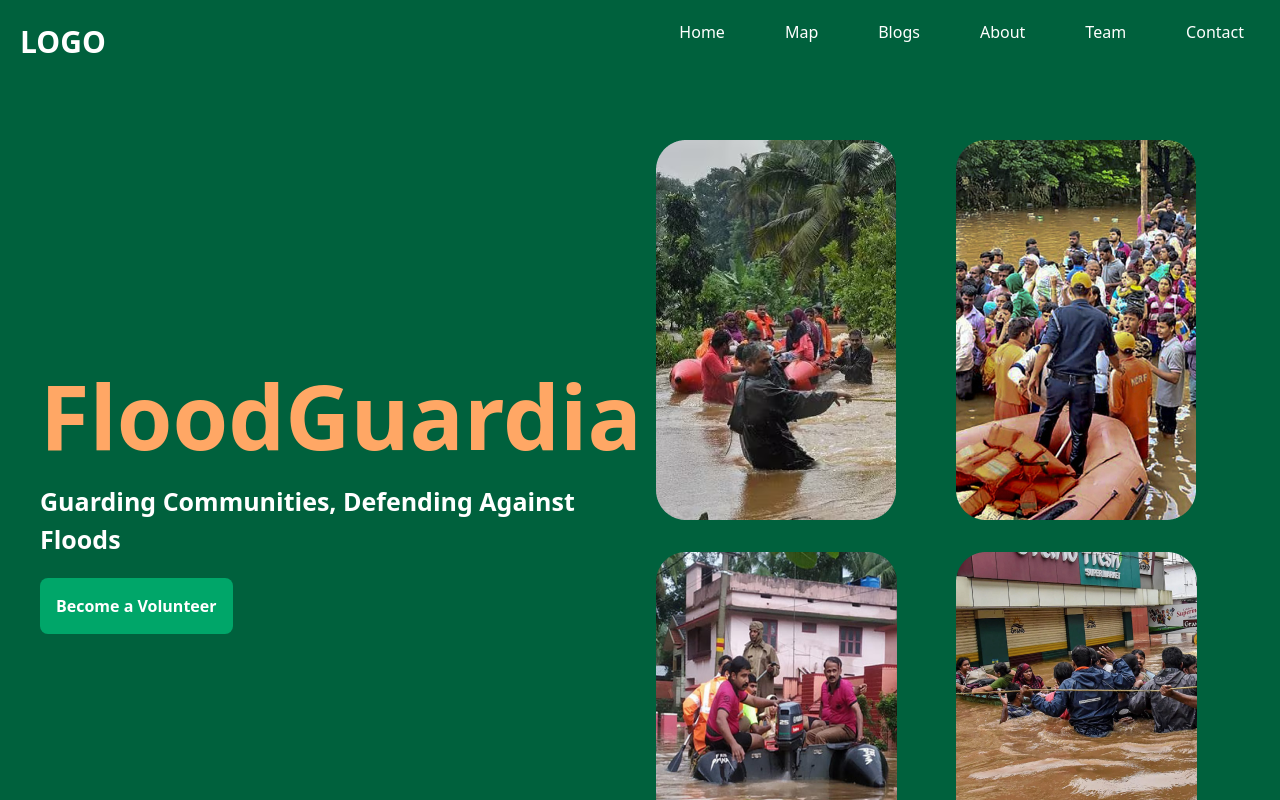
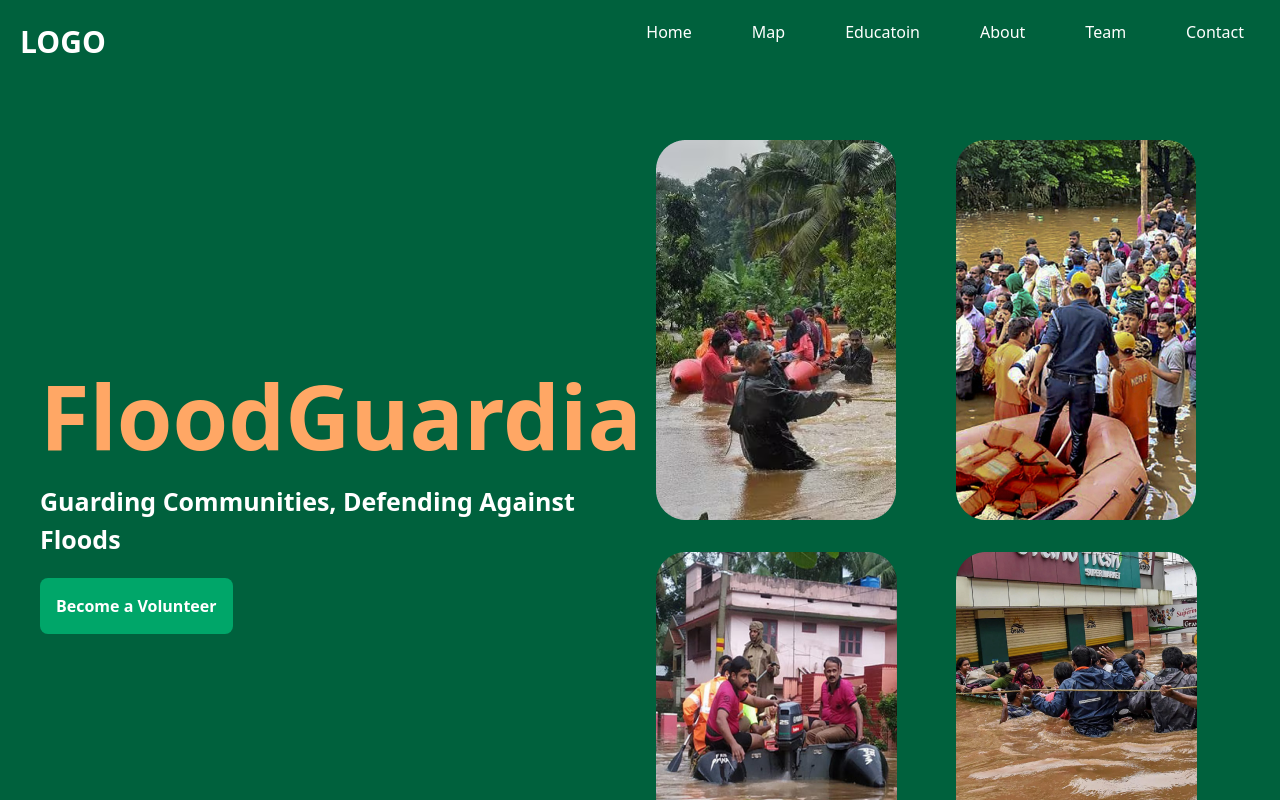
Before and after one commit to PekaVengers/FloodGuardia, a React (Vite) app in the folder client/: page / in a window 1280 px wide. Shown: the top 800 px of the page. Built offline with nearby package versions, Linux system fonts and the light colour scheme.

Commit message:
feat: create education page

```diff
--- a/client/src/App.jsx
+++ b/client/src/App.jsx
@@ -2,11 +2,13 @@ import { RouterProvider, createBrowserRouter, createRoutesFromElements, Route }
 import Layout from "./components/Layout";
 import Home from "./pages/Home";
 import Map from "./pages/Map";
+import Education from "./pages/Education";
 
 const router = createBrowserRouter(createRoutesFromElements(
   <Route path="/" element={<Layout />}>
     <Route element={<Home />} index />
     <Route element={<Map />} path="maps" />
+    <Route element={<Education />} path="education" />
   </Route>
 ));
 
--- a/client/src/components/Navbar.jsx
+++ b/client/src/components/Navbar.jsx
@@ -15,7 +15,7 @@ const Header = () => {
               <NavLink to="/maps" className="block py-2 pl-3 pr-4 text-white rounded">Map</NavLink>
             </li>
             <li>
-              <NavLink to="#" className="block py-2 pl-3 pr-4 text-white rounded">Blogs</NavLink>
+              <NavLink to="/education" className="block py-2 pl-3 pr-4 text-white rounded">Educatoin</NavLink>
             </li>
             <li>
               <NavLink to="#" className="block py-2 pl-3 pr-4 text-white rounded">About</NavLink>
--- /dev/null
+++ b/client/src/pages/Education.jsx
@@ -0,0 +1,5 @@
+export default function Education() {
+  return (
+    <h1>Education page goes here</h1>
+  );
+}
```
